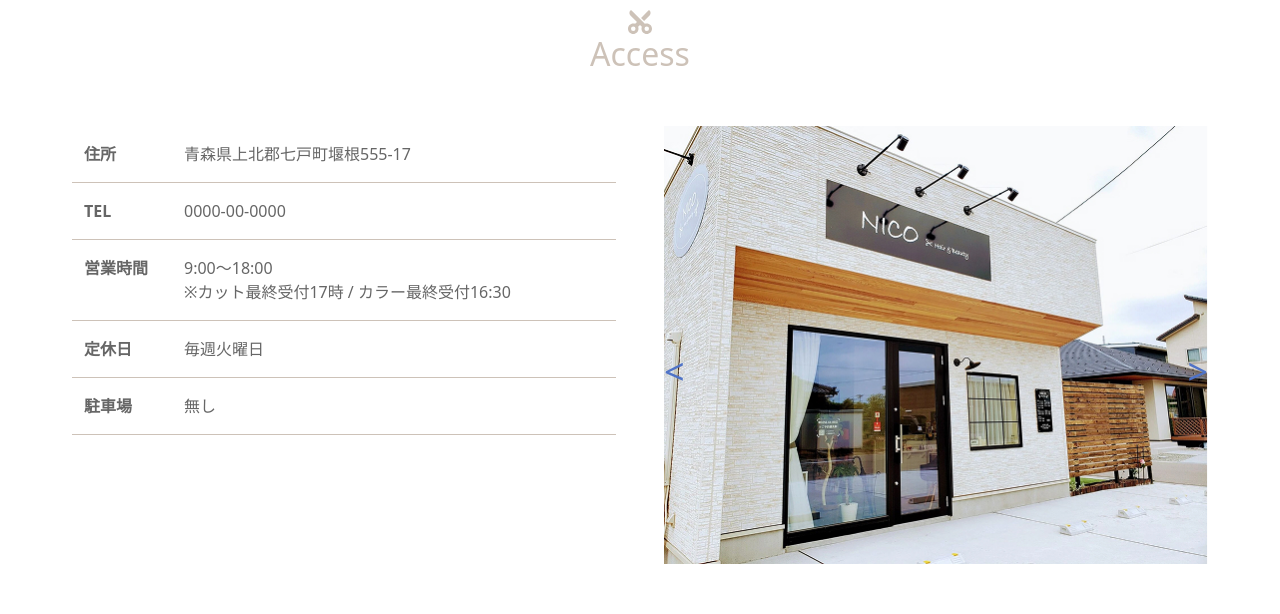
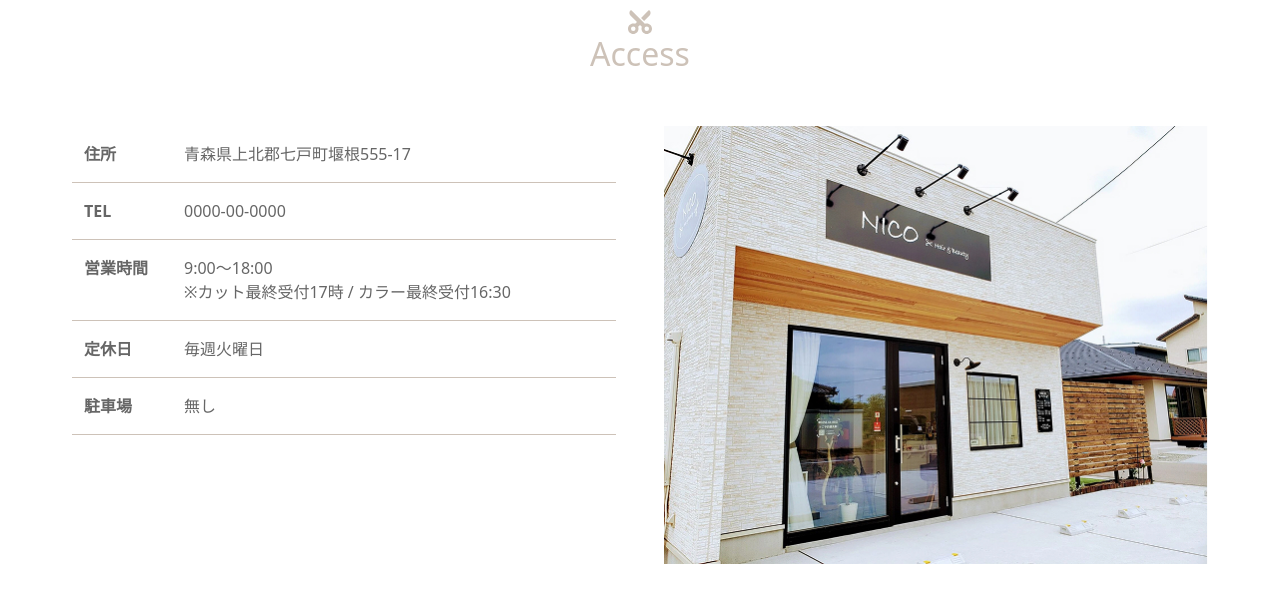
Before and after one commit to aoki-hue/next-website, a Next.js app: page / in a window 1280 px wide. Shown: the part 3200-3814 px from the top of the page. Built offline with nearby package versions, Linux system fonts and the light colour scheme.

Commit message:
slider機能を削除

```diff
--- a/app/components/Access/index.tsx
+++ b/app/components/Access/index.tsx
@@ -12,35 +12,8 @@
 
 /* img */
 import Image from "next/image";
-const images = ["/img/storeImage1.jpg", "/img/storeImage2.jpg", "/img/storeImage3.jpg"];
-
-let currentIndex: number = 0;
 
 const Access = () => {
-  const slidesRef = useRef<HTMLDListElement>(null!);
-  const [ulStyle, setUlStyle] = useState({ left: 0 });
-
-  const buttonPrevClick = (): void => {
-    currentIndex--;
-    currentIndex = currentIndex % images.length;
-    moveSlide();
-  };
-
-  const buttonNextClick = (): void => {
-    currentIndex++;
-    currentIndex = currentIndex % images.length;
-    moveSlide();
-  };
-
-  const moveSlide = (): void => {
-    if (currentIndex < 0) {
-      currentIndex = images.length - 1;
-    }
-
-    const slideWidth = slidesRef.current.clientWidth;
-    setUlStyle({ left: -1 * slideWidth * currentIndex });
-  };
-
   return (
     <React.Fragment>
       <HeadLabel title="Access" />
@@ -72,25 +45,7 @@
           </tbody>
         </table>
         <div className={styles.carousel}>
-          <div className={styles.container}>
-            <ul className={styles.sliderUl} style={ulStyle}>
-              {images.map((src: string, index: number) => {
-                return (
-                  <li key={index} ref={slidesRef} className={styles.sliderList}>
-                    <Image src={src} width={545} height={439} alt="店舗イメージ" className={styles.sliderImage} />
-                  </li>
-                );
-              })}
-            </ul>
-          </div>
-          <div className={styles.buttonBox}>
-            <button id="prev" className={styles.buttonPrev} onClick={buttonPrevClick}>
-              &lt;
-            </button>
-            <button id="next" className={styles.buttonNext} onClick={buttonNextClick}>
-              &gt;
-            </button>
-          </div>
+          <Image src="/img/storeImage1.jpg" width={545} height={439} alt="店舗イメージ" className={styles.sliderImage} style={{ objectFit: "contain" }} />
         </div>
       </div>
     </React.Fragment>
```
